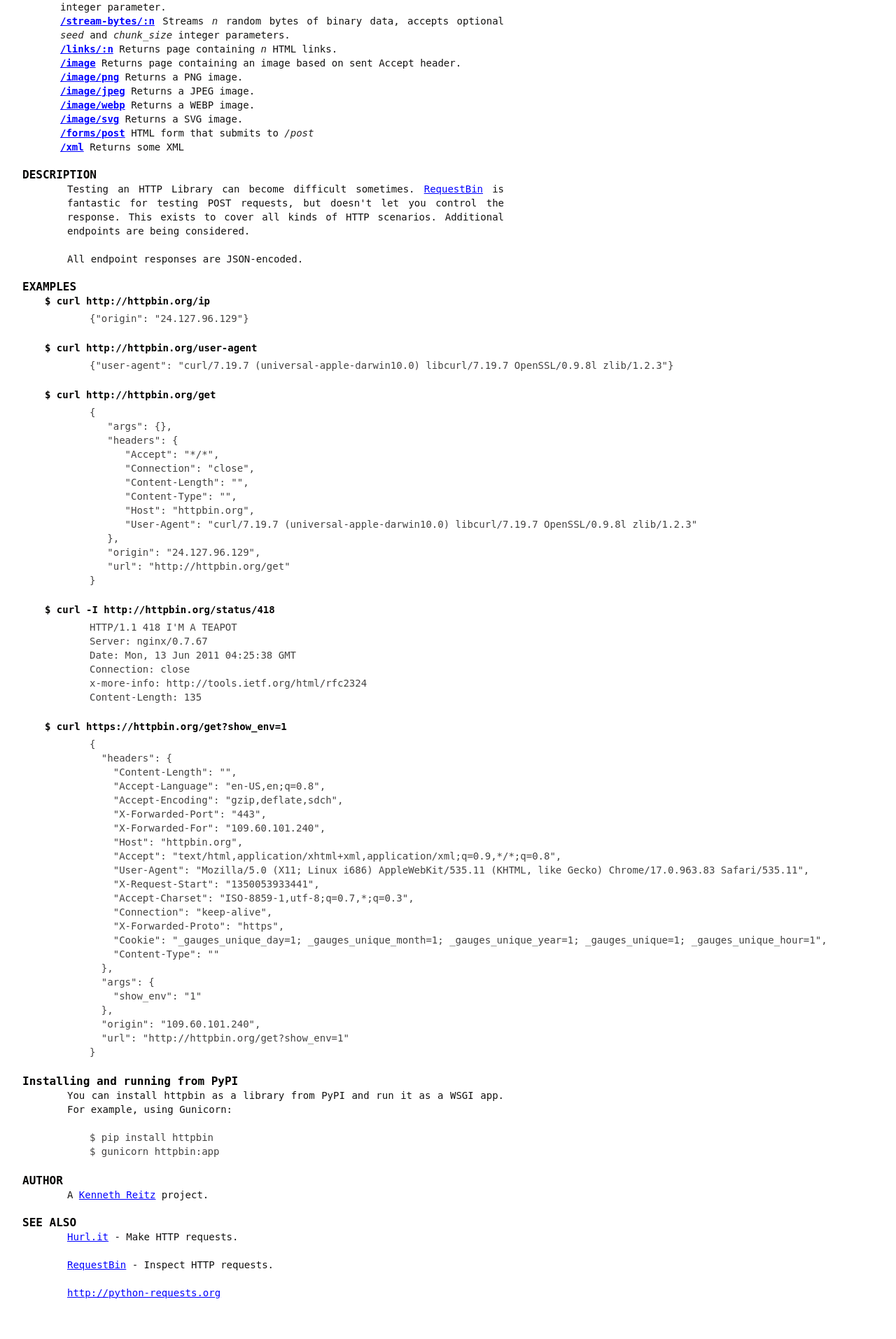
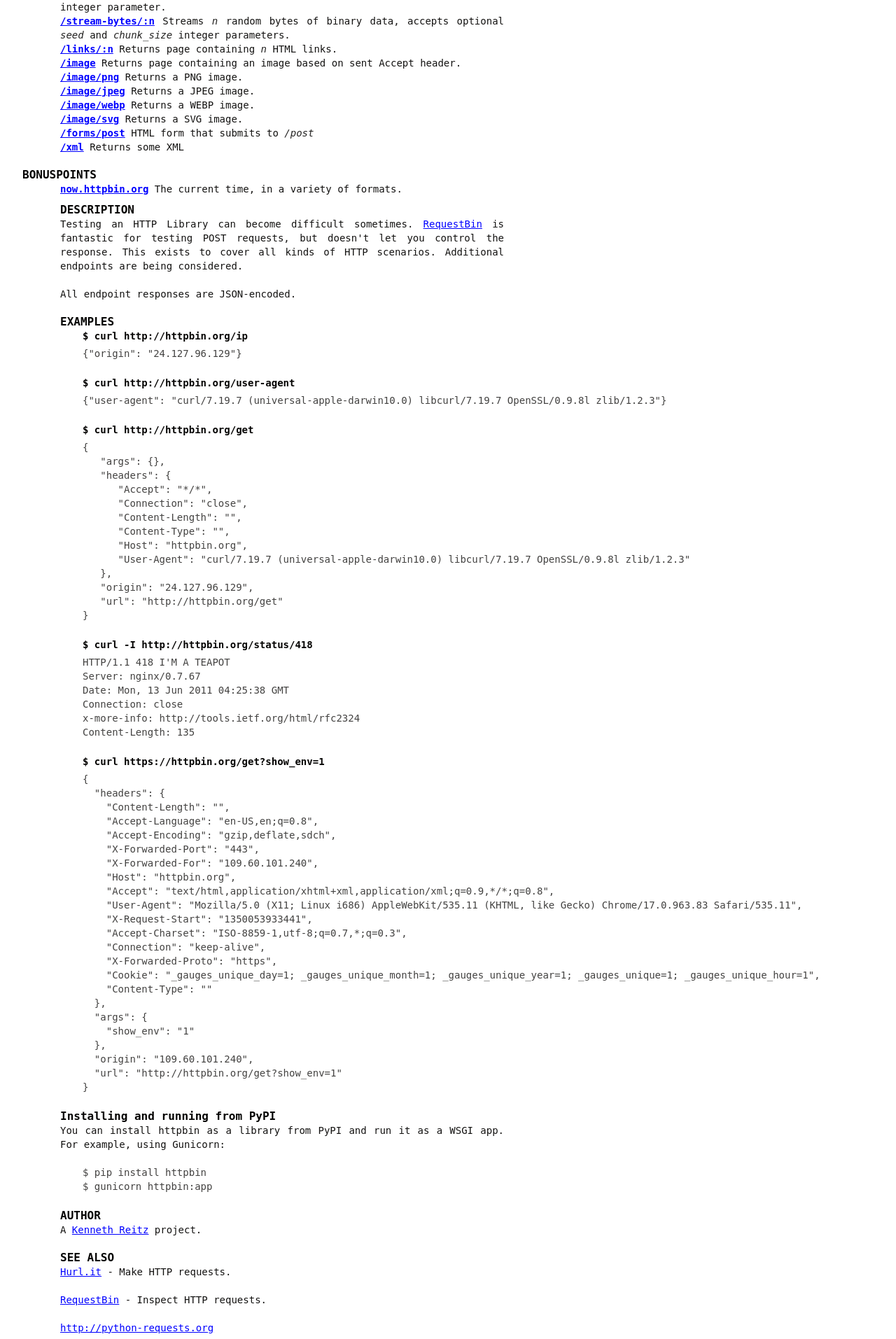
Before and after one commit to dimok777/httpbin, a Flask app: page / in a window 1280 px wide. Shown: the part 1027-2940 px from the top of the page at 70% size. Before the commit the page ends 2882 px from the top, so only its background shows below. Run offline with Flask 2, Linux system fonts and the light colour scheme; parts of the project's set-up code (start-up, migrations or seed data) failed here and were passed over.

Commit message:
updated html

```diff
--- a/httpbin/templates/httpbin.1.html
+++ b/httpbin/templates/httpbin.1.html
@@ -53,6 +53,11 @@
 <li><a href="{{ url_for('view_forms_post') }}" data-bare-link="true"><code>/forms/post</code></a> HTML form that submits to <em>/post</em></li>
 <li><a href="{{ url_for('xml') }}" data-bare-link="true"><code>/xml</code></a> Returns some XML</li>
 </ul>
+
+<h2 id="ENDPOINTS">BONUSPOINTS</h2>
+
+<ul>
+<li><a href="https://now.httpbin.org/" data-bare-link="true"><code>now.httpbin.org</code></a> The current time, in a variety of formats.</li>
 
 
 <h2 id="DESCRIPTION">DESCRIPTION</h2>
```
